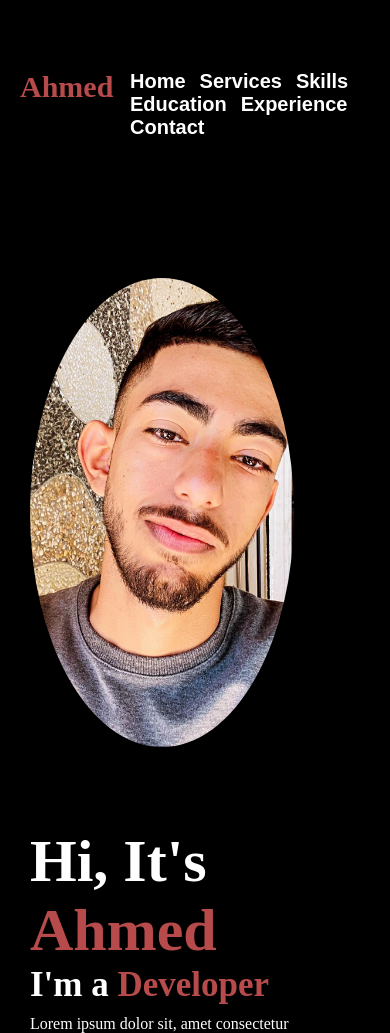
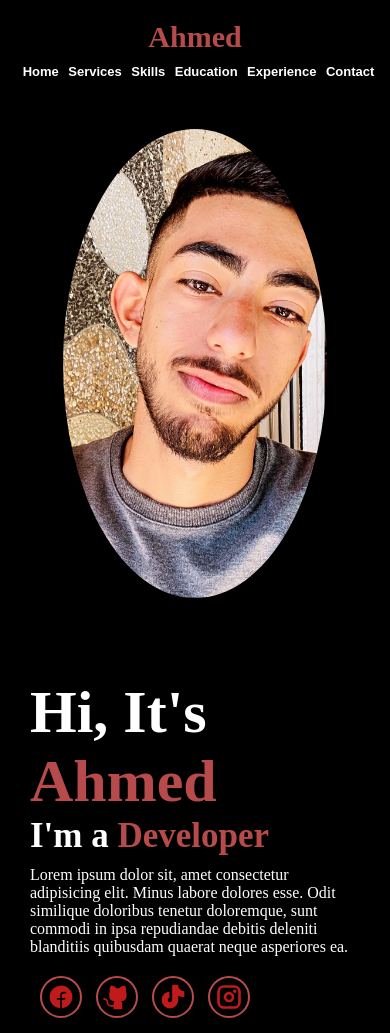
Before and after one commit to ahmedpsps/Ahmed, a plain HTML site: page index.html in a window 390 px wide. Shown: the top 1033 px of the page. Drawn offline with Linux system fonts and the light colour scheme.

Commit message:
Update style.css

```diff
--- a/style.css
+++ b/style.css
@@ -151,13 +151,14 @@ button:hover{
 
     }
     .name{
-        position: absolute;
-        top: 50px;
+
+        top: 0px;
+        left: 50%;
     }
     .active{
-        display: grid;
-        grid-template-rows: 1fr 1fr;
-        padding-top: 30px;
+        padding-top: 10px;
+        font-size: 10px;
+
 
     }
     .img{
@@ -165,17 +166,21 @@ button:hover{
         justify-content: center;
         width:80%;
        align-items: center;
+       left: 10%;
     }
     header{
-
-       padding:20px;
+       display: flex;
+       flex-direction: column;
+       justify-content: center;
+       padding:0px;
        position: relative;
-       gap: 100px;
+       gap: 0;
     }
     .a_header{
-        margin-left:10px;
+        margin-left:7px;
+        font-size: 13px;
+    }
 
-    }
 }
 
 .img:hover{
```
